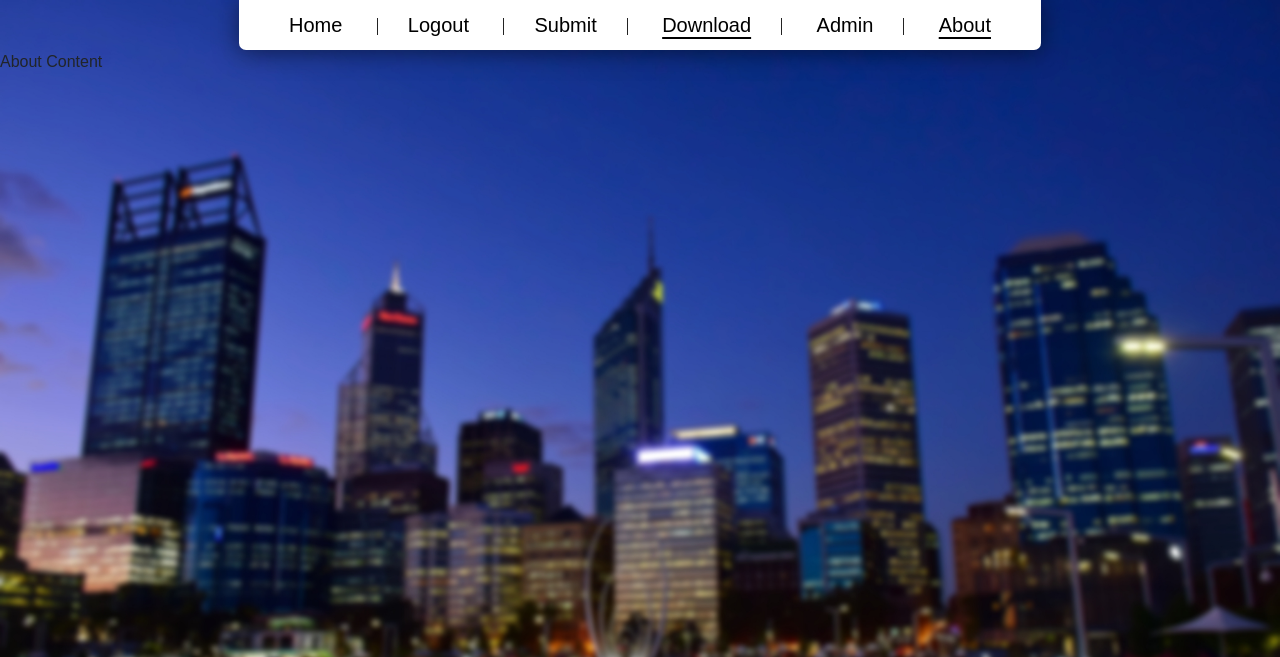
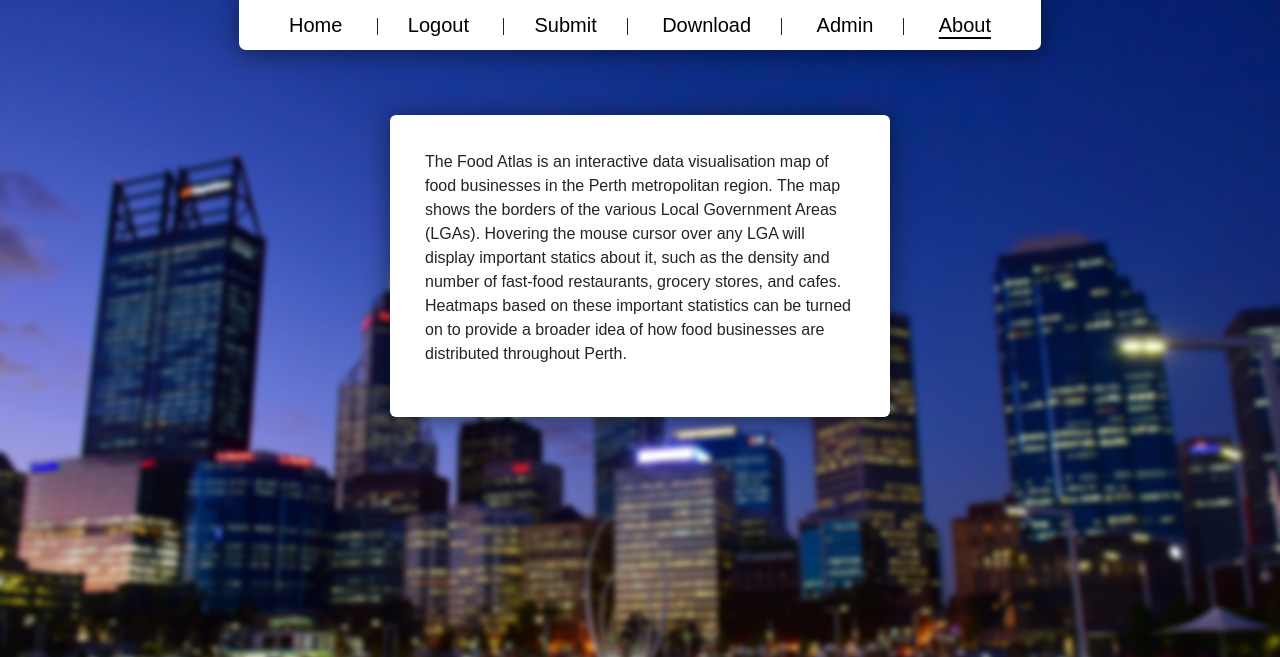
Before and after one commit to Burbukje/CITS3200, a Django app: page /about_view/ in a window 1280 px wide. Shown: the top 657 px of the page. Run offline with Django 4.2, Linux system fonts and the light colour scheme; a user stored in the database is signed in.

Commit message:
changing spacing between various components

```diff
--- a/map/templates/base.html
+++ b/map/templates/base.html
@@ -76,7 +76,7 @@
       <li><a href="{% url 'index' %}">Home</a></li>
       <li class = "left"><a href="{% url 'logout' %}">Logout</a></li>
       <li class = "centre"><a href="{% url 'uploader' %}">Submit</a></li>
-      <li class = "right"><a class = "active" href="{% url 'downloader' %}">Download</a></li>
+      <li class = "right"><a href="{% url 'downloader' %}">Download</a></li>
       <li class = "right"><a href="/admin">Admin</a></li>
       {% else %}
       <li class = "right"><a href="{% url 'login' %}">Login</a></li>
--- a/webScraper/static/css/loginStyles.css
+++ b/webScraper/static/css/loginStyles.css
@@ -224,3 +224,13 @@ a {
 .login-form #pass-input {
   width: 87%;
 }
+
+.about-form {
+  background: #fff;
+  width: 650px; /* width: 525px; */
+  height: 350px;
+  margin: 65px auto;
+  display: flex;
+  border-radius: 6px;
+  box-shadow: 0 2px 25px rgba(0, 0, 0, 0.5);
+}
--- a/webScraper/templates/about.html
+++ b/webScraper/templates/about.html
@@ -7,9 +7,11 @@
 {% endblock %}
 
 {% block pagecontent %}
-  <div class="bottom">
-    <p>About Content</p>
+<div class="login-form">
+  <div class="content">
+      <p>The Food Atlas is an interactive data visualisation map of food businesses in the Perth metropolitan region. The map shows the borders of the various Local Government Areas (LGAs). Hovering the mouse cursor over any LGA will display important statics about it, such as the density and number of fast-food restaurants, grocery stores, and cafes. Heatmaps based on these important statistics can be turned on to provide a broader idea of how food businesses are distributed throughout Perth.</p>
   </div>
+</div>
 
   {% load static %}
   <script  src="{% static 'js/uploader.js' %}"></script>
--- a/webScraper/templates/downloader.html
+++ b/webScraper/templates/downloader.html
@@ -52,7 +52,7 @@
             <label for="year">Collection Year:</label>
             <br>
             <input type="number" id="collection-year" name="year" placeholder="Collection Year" min="2008" max="2099" step="1" value="2022">
-            <br>
+            <br> <br>
             <input type="submit" name="submit" value="Download" class="btn btn-outline-primary">
             <input type="submit" name="submit" value="Scrape" class="btn btn-outline-primary">
 						<input type="submit" name="submit" value="Matching" class="btn btn-outline-primary">
```
Also changed, not shown: db.sqlite3.
